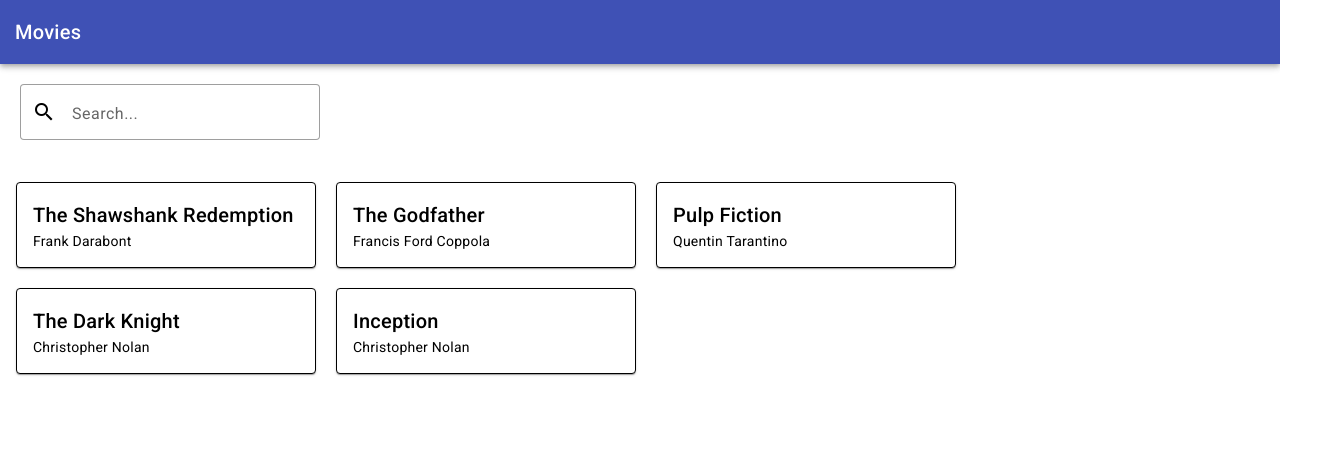
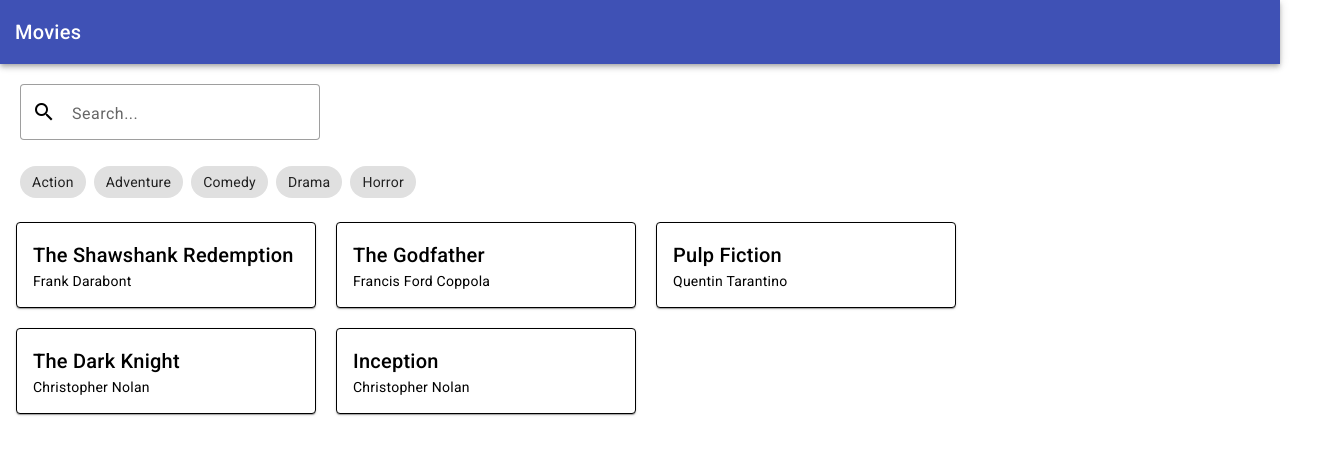
Before and after one commit to BogdanKostadinov/MoviesApp, an Angular app: page / in a window 1280 px wide. Shown: the top 454 px of the page, 1320 px wide, since content can reach past the window. Built offline with nearby package versions, Linux system fonts and the light colour scheme.

Commit message:
introducing chip categories

```diff
--- a/src/app/movie/movie.component.html
+++ b/src/app/movie/movie.component.html
@@ -1,7 +1,12 @@
 <mat-form-field class="search-bar" appearance="outline">
   <mat-label>Search...</mat-label>
   <mat-icon matPrefix>search</mat-icon>
-  <input matInput type="text" [(ngModel)]="searchValue" (keyup)="filterMovies()" />
+  <input
+    matInput
+    type="text"
+    [(ngModel)]="searchValue"
+    (keyup)="searchMovies()"
+  />
   <button
     *ngIf="searchValue"
     matSuffix
@@ -12,6 +17,19 @@
     <mat-icon>close</mat-icon>
   </button>
 </mat-form-field>
+
+<div class="chip-container">
+  <mat-chip-set aria-label="Movie category selection">
+    <mat-chip-option
+      *ngFor="let category of movieCategories"
+      [value]="category.name"
+      [class.selected]="category.selected"
+      (selectionChange)="selectChip($event, category)"
+    >
+      {{ category.name }}
+    </mat-chip-option>
+  </mat-chip-set>
+</div>
 
 <div class="movies-container">
   <div *ngFor="let movie of filteredMovies" class="movie-card">
--- a/src/app/movie/movie.component.scss
+++ b/src/app/movie/movie.component.scss
@@ -18,8 +18,13 @@ mat-card {
 }
 
 .search-bar {
-  padding: 20px;
+  padding: 20px 20px 0 20px;
   min-width: 150px;
   max-width: 300px;
   width: 100%;
 }
+
+.chip-container {
+  padding: 0 20px 20px 20px;
+  width: 100%;
+}
--- a/src/app/movie/movie.component.ts
+++ b/src/app/movie/movie.component.ts
@@ -1,6 +1,12 @@
 import { Component, OnInit } from '@angular/core';
 import { Movie } from '../shared/models/movie.model';
 import { MovieService } from '../shared/services/movie.service';
+import { MatChipSelectionChange } from '@angular/material/chips';
+
+export interface Category {
+  name: string;
+  selected: boolean;
+}
 
 @Component({
   selector: 'app-movie',
@@ -10,6 +16,13 @@ import { MovieService } from '../shared/services/movie.service';
 export class MovieComponent implements OnInit {
   movies: Movie[] = [];
   filteredMovies: Movie[] = [];
+  movieCategories: Category[] = [
+    { name: 'Action', selected: false },
+    { name: 'Adventure', selected: false },
+    { name: 'Comedy', selected: false },
+    { name: 'Drama', selected: false },
+    { name: 'Horror', selected: false },
+  ];
   searchValue = '';
   constructor(private movieService: MovieService) {}
 
@@ -19,7 +32,26 @@ export class MovieComponent implements OnInit {
       .subscribe((movies) => (this.filteredMovies = this.movies = movies));
   }
 
-  filterMovies() {
+  selectChip(event: MatChipSelectionChange, category: Category): void {
+    category.selected = event.selected;
+    this.movieCategories = this.movieCategories.map((cat) =>
+      cat.name === category.name ? category : cat,
+    );
+    this.filterMoviesByCategory();
+  }
+
+  filterMoviesByCategory(): void {
+    this.filteredMovies =
+      this.movieCategories.filter((cat) => cat.selected).length > 0
+        ? this.movies.filter((movie) =>
+            this.movieCategories
+              .filter((cat) => cat.selected)
+              .some((cat) => movie.genre.includes(cat.name)),
+          )
+        : this.movies;
+  }
+
+  searchMovies() {
     this.filteredMovies = this.searchValue
       ? this.movies.filter((movie) =>
           movie.title.toLowerCase().includes(this.searchValue.toLowerCase()),
```
